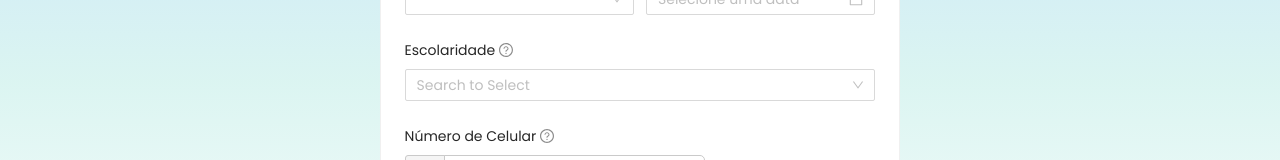
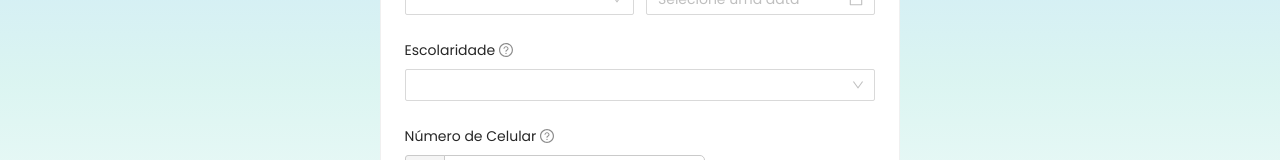
Before and after one commit to gabrdgs/plataforma-next-test, a Next.js app: page /register in a window 1280 px wide. Shown: the part 282-442 px from the top of the page. Built offline with nearby package versions, Linux system fonts and the light colour scheme.

Commit message:
Update RegisterPage.jsx

```diff
--- a/src/views/RegisterPage/RegisterPage.jsx
+++ b/src/views/RegisterPage/RegisterPage.jsx
@@ -160,7 +160,6 @@ function FirstStep(props) {
           list={academicList}
           value={academicList}
           showSearch
-          placeholder="Search to Select"
           optionFilterProp="children"
           filterOption={(input, option) =>
             option.children.toLowerCase().indexOf(input.toLowerCase()) >= 0
```
